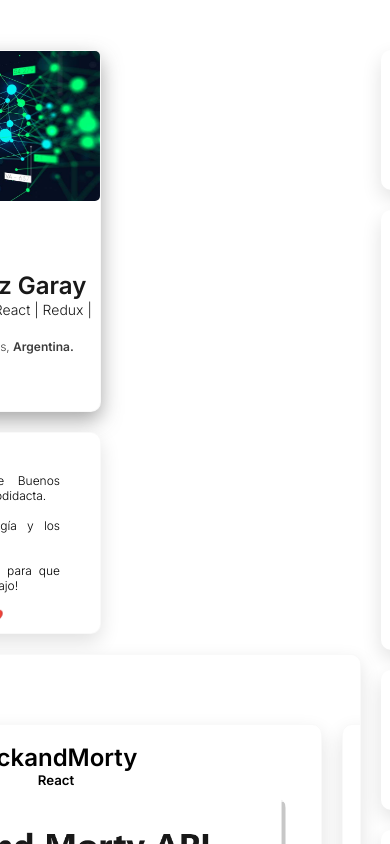
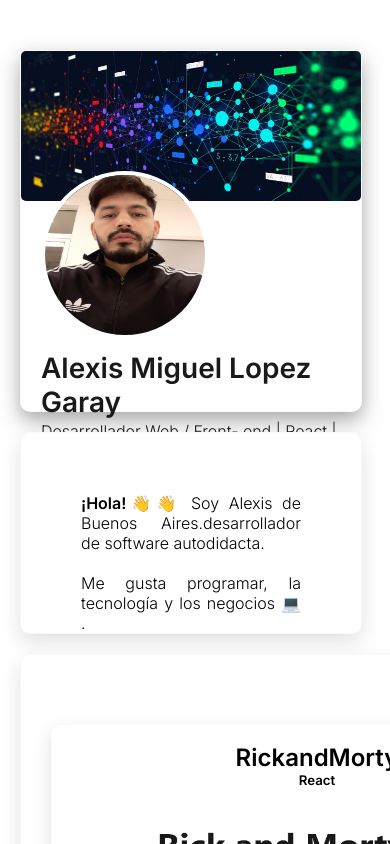
Before and after one commit to alexislopezdev/portfolio, a React (Create React App) app: page / in a window 390 px wide. Shown: the top 844 px of the page. Built offline with nearby package versions, Linux system fonts and the light colour scheme; grey boxes are pictures that could not be loaded.

Commit message:
add media queries

```diff
--- a/src/index.css
+++ b/src/index.css
@@ -3,6 +3,7 @@ body {
    font-family: 'Inter', sans-serif;
   -webkit-font-smoothing: antialiased;
   -moz-osx-font-smoothing: grayscale;
+
 
 }
 
--- a/src/styles.css/Cards.css
+++ b/src/styles.css/Cards.css
@@ -17,37 +17,37 @@
 }
 
 .avatar {
-  width: 120px;
-  height: 120px;
+  width: 160px;
+  height: 160px;
   border-radius: 50%;
   border: 4px solid #ffffff;
   z-index: 2;
   position: absolute;
   margin-left: 20px;
-  margin-top: 60px;
+  margin-top: 120px;
 }
 
 h1 {
-  margin-top: 220px;
+  margin-top: 300px;
   margin-left: 20px;
-  font-size: 24px;
+  font-size: 28px;
   color: rgb(25 25 25);
 }
 
 h3 {
   margin-left: 20px;
-  margin-top: 1px;
+  margin-top: 2px;
   color: rgb(25, 25, 25);
   font-weight: 500;
-  font-size: 14px;
+  font-size: 16px;
 }
 
 h4 {
   margin-left: 20px;
-  margin-top: 4px;
+  margin-top: 5px;
   color: rgba(25, 25, 25, 0.849);
   font-weight: 500;
-  font-size: 12px;
+  font-size: 14px;
 }
 
 .Button-Card {
@@ -76,11 +76,11 @@ h4 {
 
 .Text-About {
   text-align: justify;
-  padding: 40px;
-  font-size: 12px;
+  padding: 60px;
+  font-size: 16px;
 }
 .info-contact {
-  font-size: 12px;
+  font-size: 14px;
   margin-left: 20px;
 }
 
@@ -226,18 +226,20 @@ h2 a {
 
 @media (min-width: 1000px) {
   .ContainerCard {
-    width: 600px;
-    height: 400px;
+    width: 800px;
+    height: 500px;
   }
 
   .logo {
-    width: 600px;
+    width: 800px;
+    height: 220px;
   }
 }
 
 @media (min-width: 1000px) {
   .ContainerCard-About {
-    width: 600px;
+    width: 800px;
+    height: 280px;
   }
 }
 
@@ -252,3 +254,26 @@ h2 a {
     width: 340px;
   }
 }
+
+@media (min-width: 1000px) {
+  .Skill-container {
+    width: 760px;
+    height: 320px;
+
+  }
+
+
+}
+
+@media (max-width: 1000px) {
+
+  .Container-main{
+    display: flex;
+    padding: 20px;
+    justify-content: center;
+    flex-direction: column;
+
+  }
+
+
+}
```
